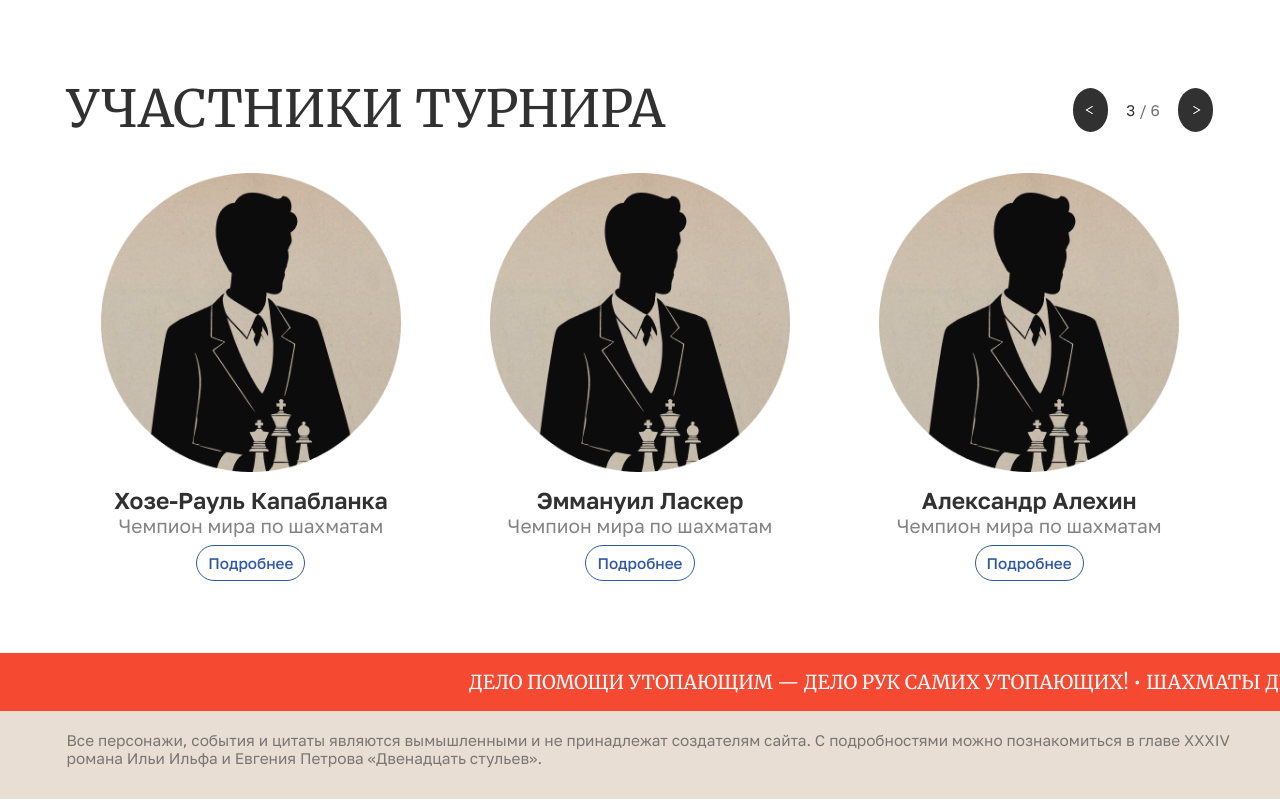
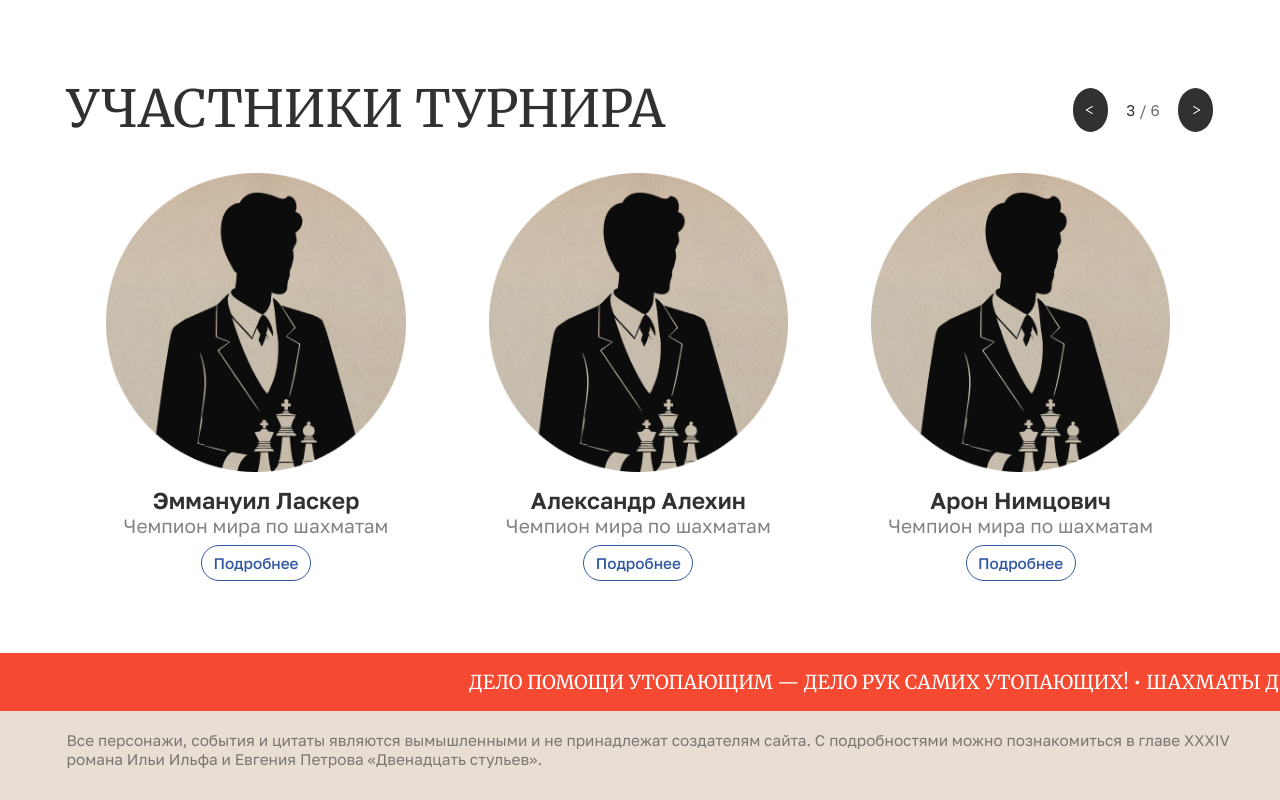
Before and after one commit to veronika447/yandex-croud-test, a plain HTML site: page index.html in a window 1280 px wide. Shown: the part 2220-3020 px from the top of the page. Drawn offline with Linux system fonts and the light colour scheme.

Commit message:
feat: add carusel

```diff
--- a/index.html
+++ b/index.html
@@ -244,24 +244,36 @@
             <p class="text participant-title">Чемпион мира по шахматам</p>
             <div class="participant-btn text">Подробнее</div>
           </div>
-          <!-- <div class="participants-card">
-            <img src="assets/img/participant-picture.png" alt="Image" class="participant-img">
+          <div class="participants-card">
+            <img
+              src="assets/img/participant-picture.png"
+              alt="Image"
+              class="participant-img"
+            />
             <h3 class="text participant-name">Арон Нимцович</h3>
             <p class="text participant-title">Чемпион мира по шахматам</p>
             <div class="participant-btn text">Подробнее</div>
           </div>
           <div class="participants-card">
-            <img src="assets/img/participant-picture.png" alt="Image" class="participant-img">
+            <img
+              src="assets/img/participant-picture.png"
+              alt="Image"
+              class="participant-img"
+            />
             <h3 class="text participant-name">Рихард Рети</h3>
             <p class="text participant-title">Чемпион мира по шахматам</p>
             <div class="participant-btn text">Подробнее</div>
           </div>
           <div class="participants-card">
-            <img src="assets/img/participant-picture.png" alt="Image" class="participant-img">
+            <img
+              src="assets/img/participant-picture.png"
+              alt="Image"
+              class="participant-img"
+            />
             <h3 class="text participant-name">Остап Бендер</h3>
             <p class="text participant-title">Гроссмейстер</p>
-            <div class="participant-btn text">Подробнее</div> -->
-          <!-- </div> -->
+            <div class="participant-btn text">Подробнее</div>
+          </div>
         </div>
       </div>
     </section>
--- a/index.js
+++ b/index.js
@@ -0,0 +1,24 @@
+const participantCard = document.querySelectorAll(".participants-card");
+let currentIndex = 0;
+
+function goToSlide(index) {
+  if (index < 0) {
+    index = participantCard.length - 1;
+  } else if (index === 4) {
+    index = 0;
+  }
+  currentIndex = index;
+  document.querySelector(
+    ".participants-carusel-inner"
+  ).style.transform = `translateX(-${index * 30}vw)`;
+}
+
+function goToNextSlide() {
+  goToSlide(currentIndex + 1);
+}
+
+function goToPrevSlide() {
+  goToSlide(currentIndex - 1);
+}
+
+setInterval(goToNextSlide, 4000);
--- a/style.css
+++ b/style.css
@@ -461,15 +461,19 @@ body {
   width: 89.6vw;
   margin-top: 4vh;
   margin-bottom: 9vh;
+  position: relative;
+  overflow: hidden;
 }
 
 .participants-carusel-inner {
   display: flex;
   justify-content: space-between;
-  /* width: 300%; */
+  width: 200%;
+  transition: transform 0.5s;
 }
 
 .participants-card {
+  flex: 1;
   width: 28.8vw;
   display: flex;
   flex-direction: column;
```
